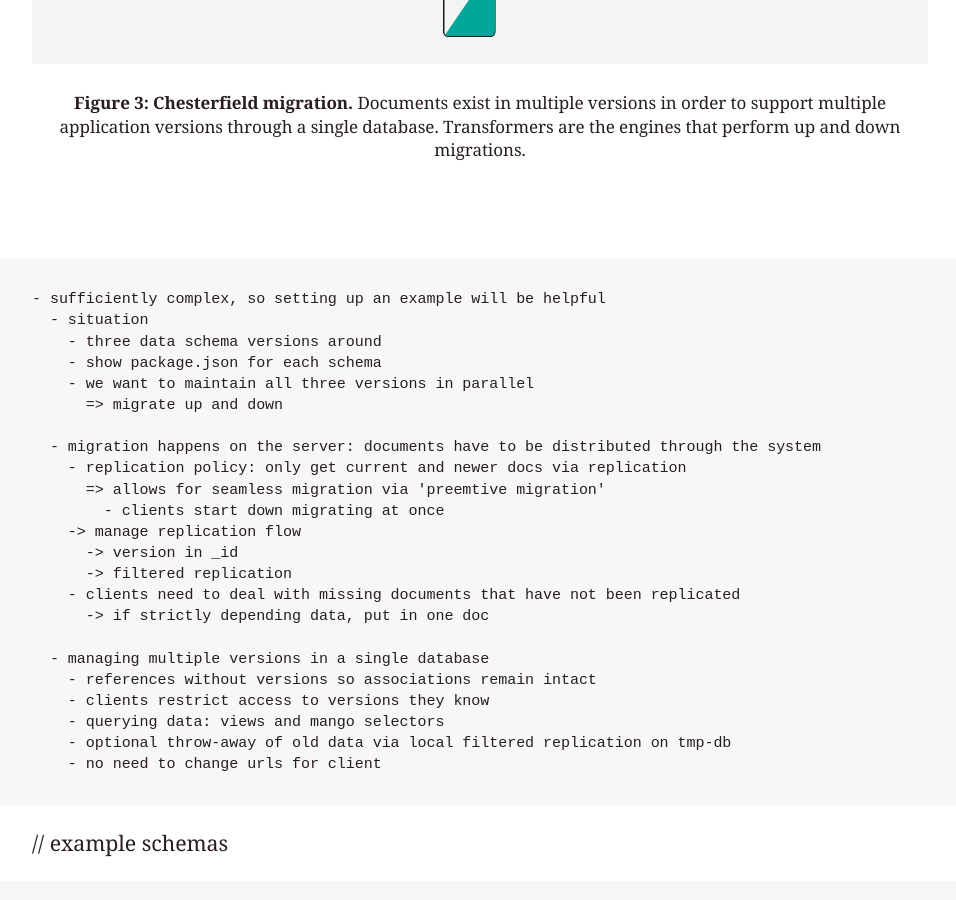
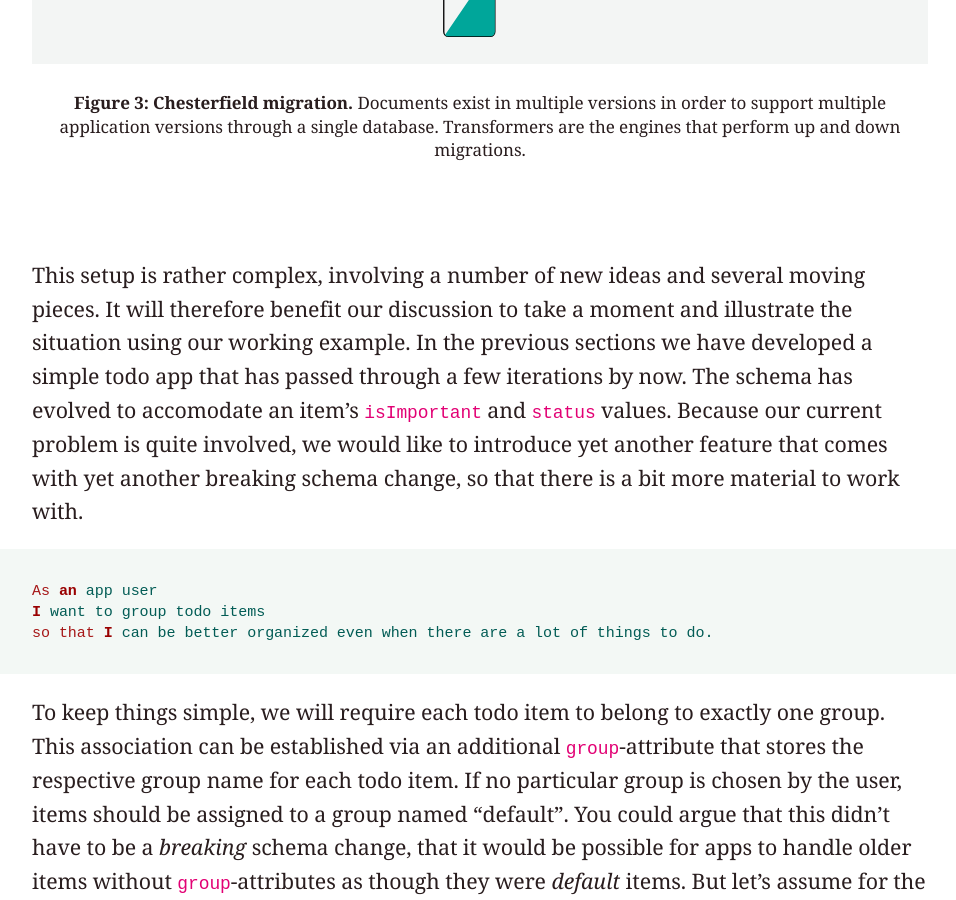
Before and after one commit to jo/sync-tank, a Jekyll site: the page built from migrations.md, in a window 1280 px wide and 900 px high, scrolled down 38361 px. Shown: the whole window, without its empty margins (96-1052 px from the left). Built offline with Jekyll 4.4.1, drawn with Linux system fonts in a browser that asks for light colours; our own code applies the rules of GitHub Pages for plain Markdown files; some of the changed text lies outside the part shown.

Commit message:
describe setup for the last chapter

````diff
--- a/migrations.md
+++ b/migrations.md
@@ -536,7 +536,7 @@ The [offline camp berlin 2017](http://offlinefirst.org/camp/berlin/) provided an
 
 ### An eager server-side multi-version migration strategy
 
-The *chesterfield migration* is an *eager server-side multi-version migration*. Our implementation of this features, in broad strokes, a micro-service listening to CouchDB's `_changes`-endpoint for document updates and activating different *transformers* on demand which perform the actual document migration, all of which is happening on the server-side database with changes being replicated to client-databases afterwards. [Figure 3](#figure-3) illustrates the idea: when necessary, transformers create multiple versions of documents so that a single shared database can support multiple app versions.
+The chesterfield migration is an *eager server-side multi-version migration*. Our implementation of this features, in broad strokes, a micro-service listening to CouchDB's `_changes`-endpoint for document updates and activating different *transformers* on demand which perform the actual document migration, all of which is happening on the server-side database with changes being replicated to client-databases afterwards. [Figure 3](#figure-3) illustrates the idea: when necessary, transformers create multiple versions of documents so that a single shared database can support multiple app versions.
 
 <figure class="diagram" id="figure-3">
   <img src="images/per-version-docs.svg" alt="Schematic view of chesterfield migration" />
@@ -548,49 +548,81 @@ The *chesterfield migration* is an *eager server-side multi-version migration*.
   </figcaption>
 </figure>
 
+This setup is rather complex, involving a number of new ideas and several moving pieces. It will therefore benefit our discussion to take a moment and illustrate the situation using our working example. In the previous sections we have developed a simple todo app that has passed through a few iterations by now. The schema has evolved to accomodate an item's `isImportant` and `status` values. Because our current problem is quite involved, we would like to introduce yet another feature that comes with yet another breaking schema change, so that there is a bit more material to work with.
+
+```cucumber
+As an app user
+I want to group todo items
+so that I can be better organized even when there are a lot of things to do.
+```
+
+To keep things simple, we will require each todo item to belong to exactly one group. This association can be established via an additional `group`-attribute that stores the respective group name for each todo item. If no particular group is chosen by the user, items should be assigned to a group named "default". You could argue that this didn't have to be a *breaking* schema change, that it would be possible for apps to handle older items without `group`-attributes as though they were *default* items. But let's assume for the sake of argument that in our case this is not good enough for app developers. They *need* every todo item to state its group. And as we argued that app expectations define a data schema to begin with, so they also define what counts as a breaking change. To make a long story short: we need to *require* a `group`-attribute for each todo item, and we need to go over all existing items and add them to the default group. So we indeed need to run another migration.
+
+The grouping feature has forced us to introduce another major schema version. We are now dealing with three schema versions, and accordingly we need to maintain all three of them in parallel, in order to support all the apps out there that have never been updated. The following listings give a quick overview over the three schema versions using the manifest-notation from the schema-section above.
+
+The first major version started out with the bare todo items and introduced `settings`-documents and the `isImortant`-flag as two features:
+
+```json
+{
+  "name": "todo-app",
+  "version": "1.2.0",
+  "dependencies": {
+    "settings": "^1.0.0",
+    "todo-item": "^1.1.0"
+  }
+}
+```
+
+The second major version introduced a separate `status`-document while removing the `isDone`-property from todo items:
+
+```json
+{
+  "name": "todo-app",
+  "version": "2.0.0",
+  "dependencies": {
+    "settings": "^1.0.0",
+    "todo-item": "^2.0.0",
+    "todo-item-status": "^1.0.0"
+  }
+}
+```
+
+The third major version that was just introduced requires todo items to have a `group`-property, hence the todo item schema had to be updated once more:
+
+```json
+{
+  "name": "todo-app",
+  "version": "3.0.0",
+  "dependencies": {
+    "settings": "^1.0.0",
+    "todo-item": "^3.0.0",
+    "todo-item-status": "^1.0.0"
+  }
+}
+```
+
+These are the three major schema versions that we have to maintain in parallel. In order to keep all versions up to date when one piece of data changes it will be necessary to update existing documents in multiple versions. For instance, if a user creates a todo item with their very old app that still runs version one, we need to migrate documents up to that the new todo is not lost on devices that run newer versions. Similarly, we need to migrate changes down to support older apps. Apart from the actual migration logic this setup requires some particular infrastructure to work well. In particular, we will need to distribute documents with multiple versions throughout the system and we will need to be able to work with multiple version from inside applications. Let's take a closer look.
 
 
 
 ```
-- sufficiently complex, so setting up an example will be helpful
-  - situation
-    - three data schema versions around
-    - show package.json for each schema
-    - we want to maintain all three versions in parallel
-      => migrate up and down
+- migration happens on the server: documents have to be distributed through the system
+  - replication policy: only get current and newer docs via replication
+    => allows for seamless migration via 'preemtive migration'
+      - clients start down migrating at once
+  -> manage replication flow
+    -> version in _id
+    -> filtered replication
+  - clients need to deal with missing documents that have not been replicated
+    -> if strictly depending data, put in one doc
 
-  - migration happens on the server: documents have to be distributed through the system
-    - replication policy: only get current and newer docs via replication
-      => allows for seamless migration via 'preemtive migration'
-        - clients start down migrating at once
-    -> manage replication flow
-      -> version in _id
-      -> filtered replication
-    - clients need to deal with missing documents that have not been replicated
-      -> if strictly depending data, put in one doc
-
-  - managing multiple versions in a single database
-    - references without versions so associations remain intact
-    - clients restrict access to versions they know
-    - querying data: views and mango selectors
-    - optional throw-away of old data via local filtered replication on tmp-db
-    - no need to change urls for client
+- managing multiple versions in a single database
+  - references without versions so associations remain intact
+  - clients restrict access to versions they know
+  - querying data: views and mango selectors
+  - optional throw-away of old data via local filtered replication on tmp-db
+  - no need to change urls for client
 ```
-
-// example schemas
-```
-todo-app-1.0.0
-  todo-item-1.0.0
-
-todo-app-2.0.0
-  todo-item-2.0.0
-  status-1.0.0
-
-todo-app-3.0.0
-  todo-item-3.0.0 # folder/group/list
-  status-1.0.0
-```
-
 
 
 
````
